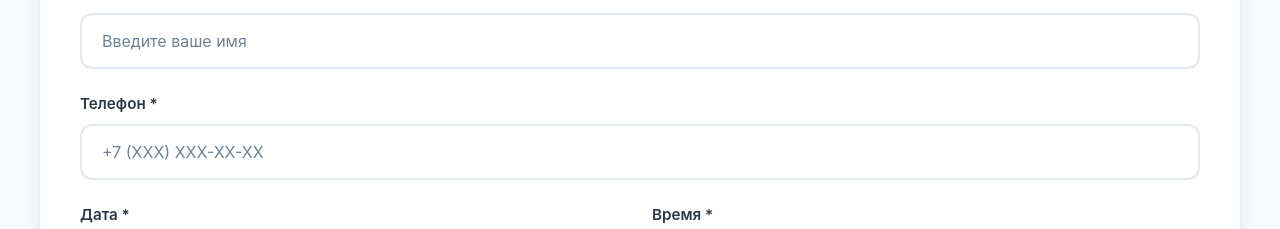
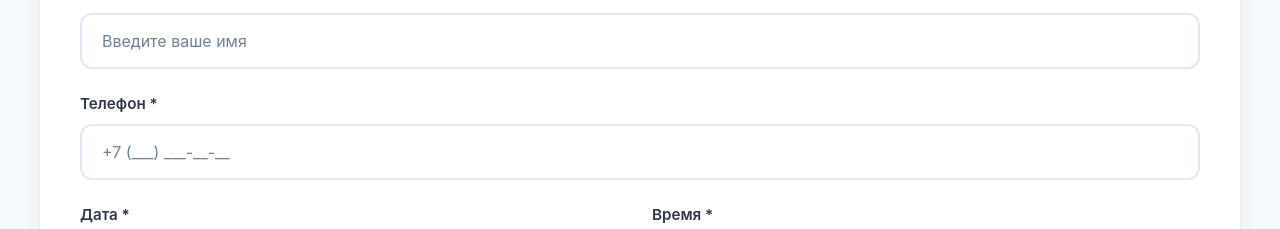
Before and after one commit to Equipoise7/Dental, a Vue app: page / in a window 1280 px wide. Shown: the part 4082-4311 px from the top of the page. Built offline with nearby package versions, Linux system fonts and the light colour scheme; no server answers.

Commit message:
Обновлен placeholder телефона на +7 (___) ___-__-__

```diff
--- a/src/components/AppointmentForm.vue
+++ b/src/components/AppointmentForm.vue
@@ -213,7 +213,7 @@ onUnmounted(() => {
           v-model="formData.phone"
           type="tel"
           class="form-input"
-          placeholder="+7 (XXX) XXX-XX-XX"
+          placeholder="+7 (___) ___-__-__"
           required
           autocomplete="tel"
         />
```
